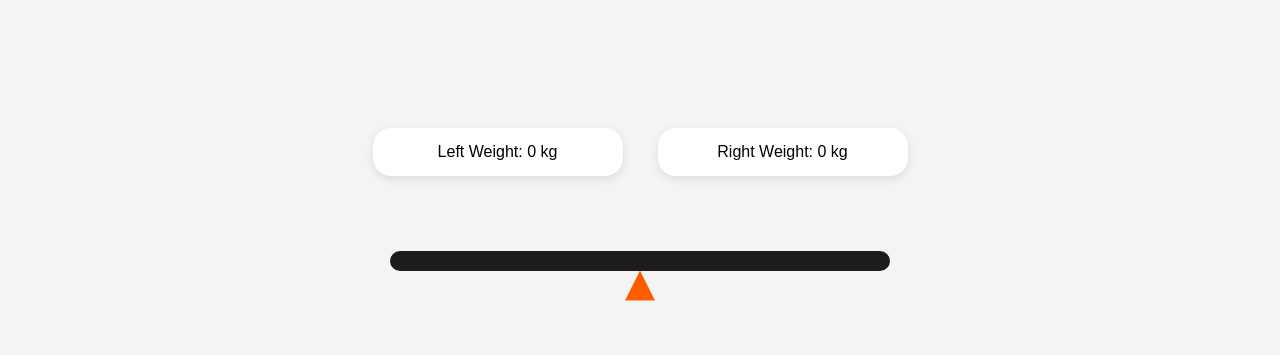
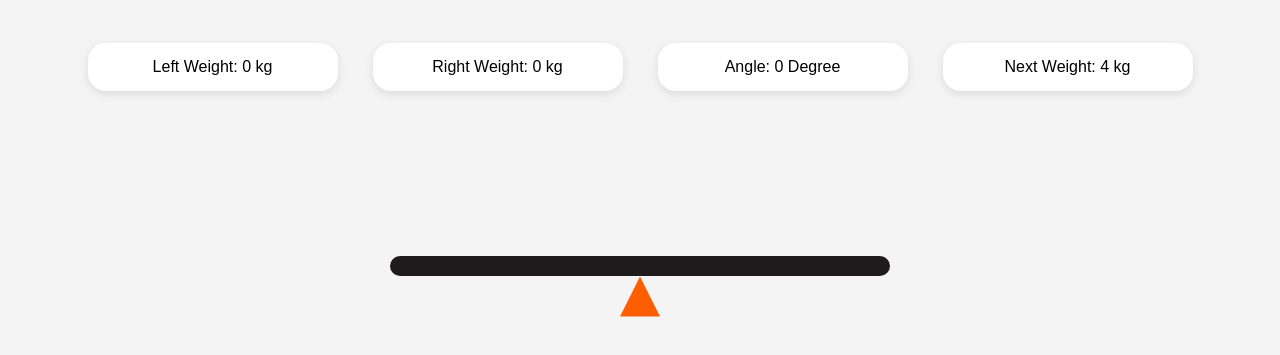
Before and after one commit to erdemyagsagan/metinerdem-yagsagan-seesaw, a plain HTML site: page index.html in a window 1280 px wide. Shown: the part 201-556 px from the top of the page. Drawn offline with Linux system fonts and the light colour scheme.

Commit message:
update display

```diff
--- a/index.html
+++ b/index.html
@@ -18,6 +18,12 @@
       <div class="info-box">
         Right Weight: <span id="rightWeight">0</span> kg
       </div>
+      <div class="info-box">
+        Angle: <span id="totalAngle">0</span> Degree
+      </div>
+      <div class="info-box">
+        Next Weight: <span id="nextWeight">0</span> kg
+      </div>
     </div>
 
     <div class="seesaw-cover">
--- a/script.js
+++ b/script.js
@@ -1,9 +1,16 @@
 const plank = document.getElementById("plank");
-const leftWeightEl = document.getElementById("leftWeight");
-const rightWeightEl = document.getElementById("rightWeight");
+const leftWeight = document.getElementById("leftWeight");
+const rightWeight = document.getElementById("rightWeight");
+const totalAngle = document.getElementById("totalAngle")
+const nextWeight = document.getElementById("nextWeight")
+
+
 
 const objects = [];
 let nmbrId = 1;
+let comingWeight = randomWeight();
+nextWeight.textContent = comingWeight; // ilk baslatma icin kg gosterimi
+
 
 
 plank.addEventListener("click", (e) => {
@@ -19,7 +26,7 @@ function randomWeight() {
 function addObject(click) {
   const mid = plank.clientWidth / 2;
   const distance = click - mid;        // left -, right +
-  const weight = randomWeight();
+  const weight = comingWeight;
 
   const obj = {id: nmbrId++, weight, distance, x: click};
 
@@ -28,6 +35,9 @@ function addObject(click) {
   updateWeights();
   tiltPlank();
 
+  comingWeight = randomWeight();
+  nextWeight.textContent = comingWeight; // ilk baslatmadan sonraki degerler icin kg gosterimi
+
   console.log("objects:", objects);
 }
 
@@ -35,6 +45,7 @@ function addObject(click) {
 // objeyi uretir
 function renderObject(obj) {
 const objstyle = document.createElement("div");
+
   objstyle.className = "object";
   objstyle.textContent = obj.weight;
 
@@ -44,6 +55,7 @@ const objstyle = document.createElement("div");
     height: ${size}px;
     font-size: ${size / 3}px;
     left: ${obj.x - size / 2}px;
+    top: ${-size}px;
     background: hsl(${obj.weight * 25}, 70%, 45%);
   `;
 
@@ -61,8 +73,8 @@ function updateWeights(){
     else if (obj.distance > 0) right += obj.weight;
   }
 
-  leftWeightEl.textContent = left
-  rightWeightEl.textContent = right
+  leftWeight.textContent = left
+  rightWeight.textContent = right
 }
 
 // seesaw iki tarafa da maks 30 derece egimlenebilme
@@ -85,5 +97,8 @@ function tiltPlank() {
   const angle = clamp(rawAngle, -30, 30);
 
   let rotateAngle = plank.style.transform = `rotate(${angle}deg)`;
+
+  totalAngle.textContent = angle
   console.log(rotateAngle);
+
 }
--- a/style.css
+++ b/style.css
@@ -14,12 +14,14 @@ body {
   display: flex;
   flex-direction: column;
   align-items: center;
+  margin-bottom: 80px;
 
 }
 
 .info {
   display: flex;
   gap: 35px;
+  margin-bottom: 90px;
 }
 
 .info-box {
@@ -56,12 +58,12 @@ body {
 }
 
 .pivot {
-  width: 30px;
-  height: 30px;
+  width: 40px;
+  height: 40px;
   background: rgb(255, 94, 0);
   position: absolute;
   left: 50%;
-  margin-top: 20px;
+  margin-top: 21px;
   transform: translateX(-50%);
   clip-path: polygon(50% 0%, 0% 100%, 100% 100%);
 }
@@ -69,12 +71,10 @@ body {
 
 .object {
   position: absolute;
-  top: -51px;
   display: flex;
   align-items: center;
   justify-content: center;
   font-weight: bold;
   color: white;
   border-radius: 7px;
-
 }
```
